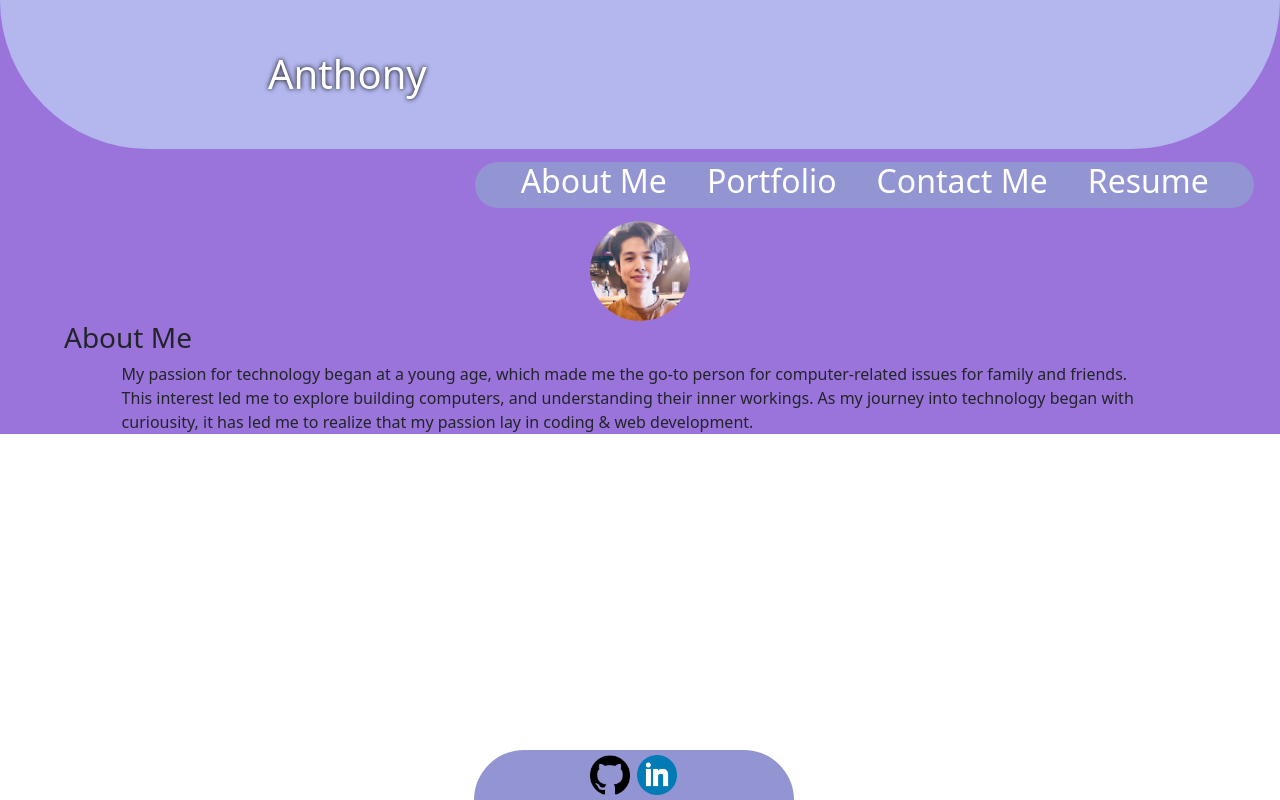
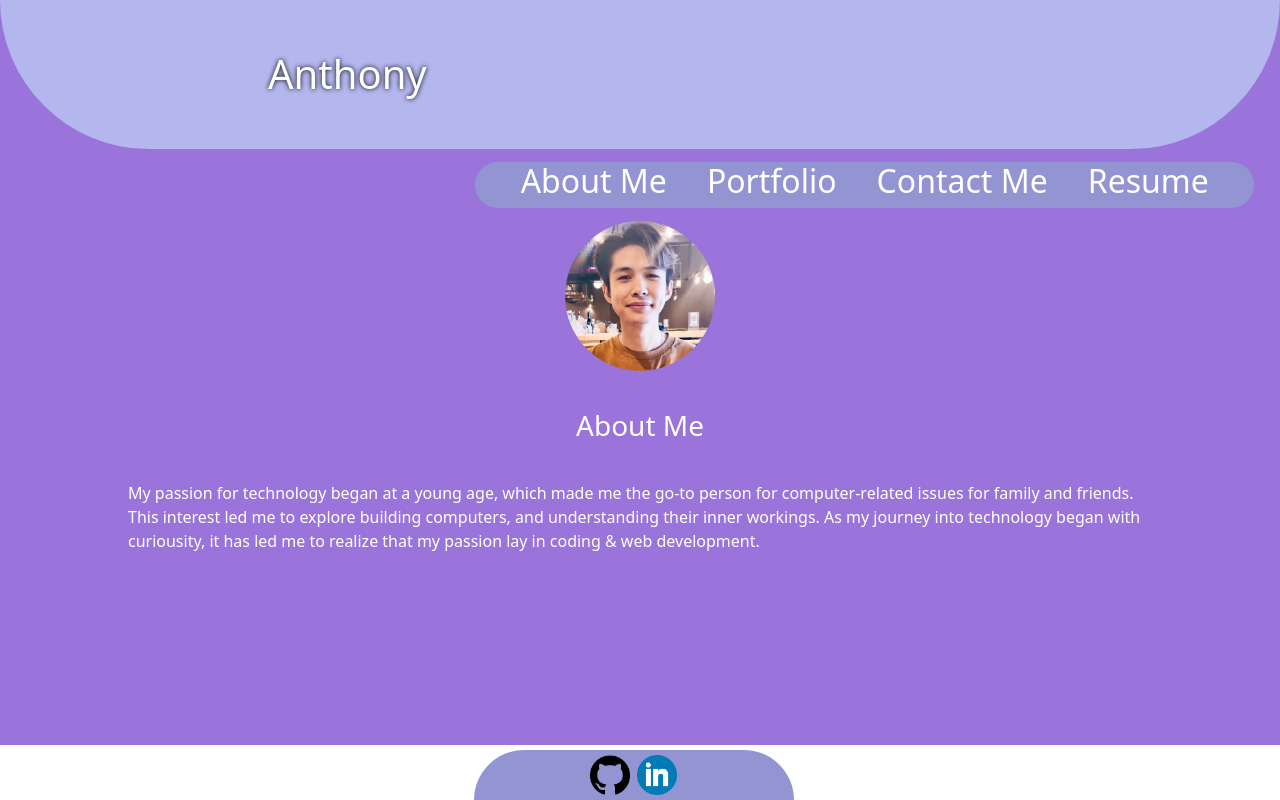
Before and after one commit to Blackswan1010/myreact-portfolio, a React (Vite) app: page / in a window 1280 px wide. Built offline with nearby package versions, Linux system fonts and the light colour scheme.

Commit message:
added multiple styling fields

```diff
--- a/src/components/pages/AboutPage.jsx
+++ b/src/components/pages/AboutPage.jsx
@@ -7,17 +7,26 @@ const styles = {
         justifyContent: 'center',
         background: '#9a74db',
         height: '100%',
+        padding: '0 0 15% 0',
     },
     image: {
-        width: '100px',
-        height: '100px',
+        display: 'flex',
+        width: '150px',
+        height: '150px',
         borderRadius: 100,
     },
-    content: {
-        margin: '0px 5%',
+    header: {
+        color: 'white',
+        display: 'flex',
+        justifyContent: 'center',
+        margin: '1% 10%',
+        padding: '2%',
     },
     article:{
-        margin: '0px 5%',
+        color: 'white',
+        display: 'flex',
+        justifyContent: 'center',
+        margin: '0px 10%',
     }
 
 }
@@ -28,8 +37,8 @@ function AboutPage() {
             <div>
                 <img style={styles.image} src="./img/my-pic.jpg" alt="Picture of Anthony" />
             </div>
-            <div style={styles.content}>
-                <h3>About Me</h3>
+            <div>
+                <h3 style={styles.header}>About Me</h3>
                 <p style={styles.article}> My passion for technology began at a young age, which made me the go-to person for computer-related
                     issues for family and friends. This interest led me to explore building computers, and understanding
                     their inner workings.
```
